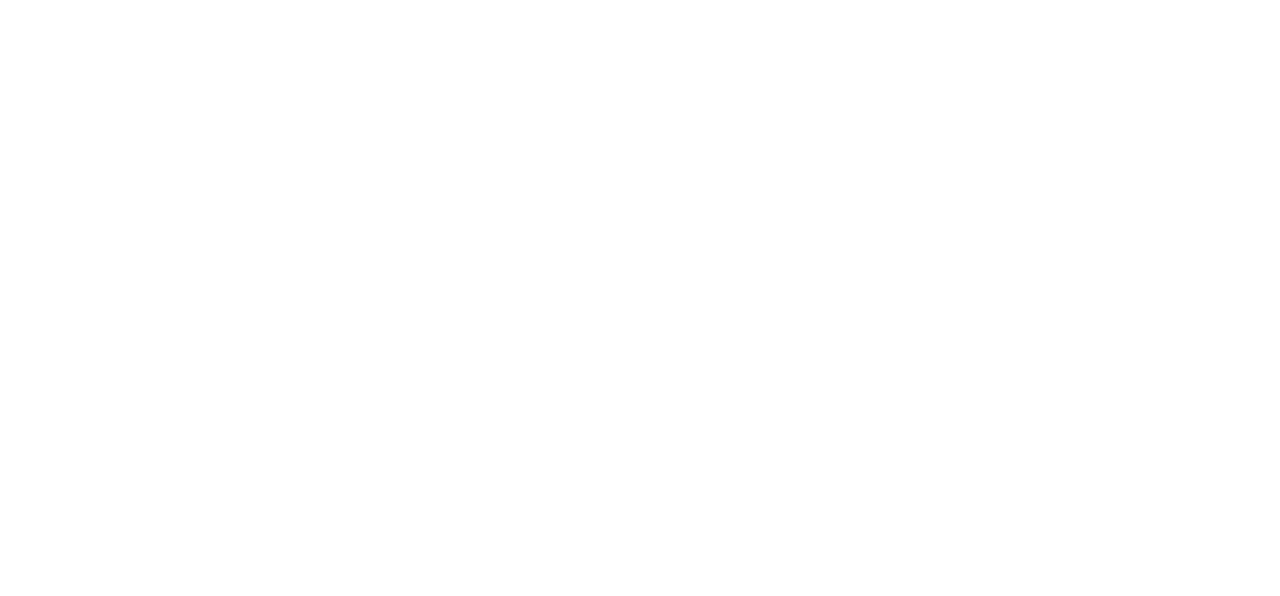
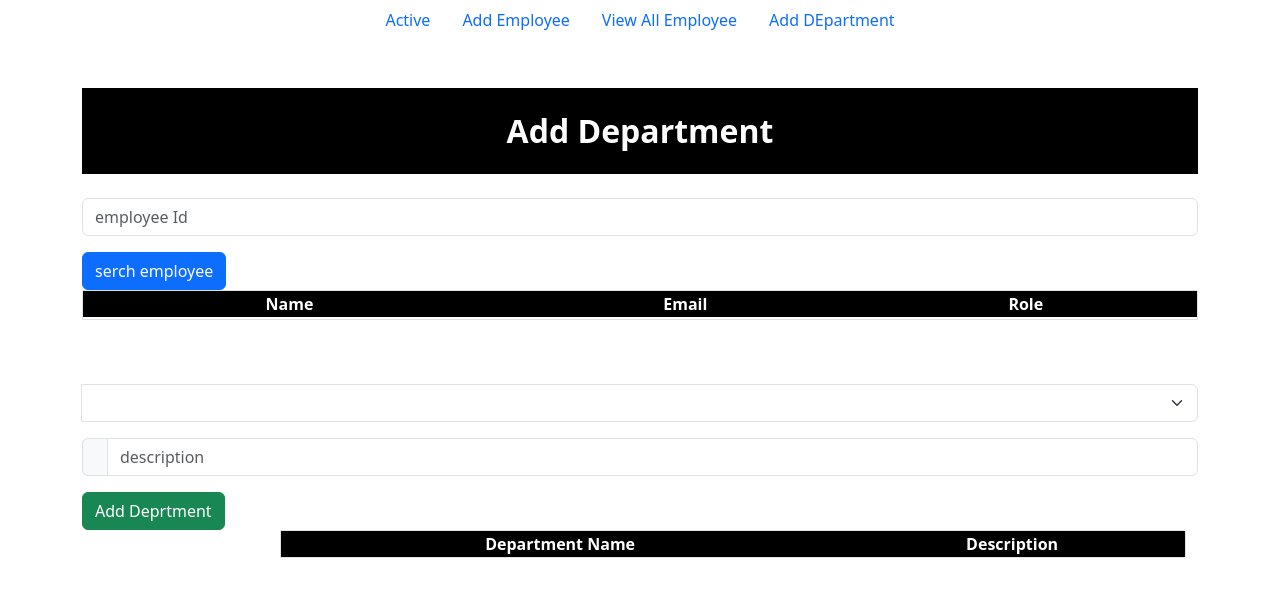
Before and after one commit to dineshalahakoon/emp-frontend, an Angular app: page /add-department in a window 1280 px wide. Before the commit this address led to /. Shown: the top 596 px of the page. Built offline with nearby package versions, Linux system fonts and the light colour scheme.

Commit message:
Validation add

```diff
--- a/src/app/app.component.ts
+++ b/src/app/app.component.ts
@@ -2,10 +2,11 @@ import { Component } from '@angular/core';
 import { RouterOutlet } from '@angular/router';
 import { ManageEmployeeComponent } from './page/manage-employee/manage-employee.component';
 import { ViewAllEmployeeComponent } from './page/view-all-employee/view-all-employee.component';
+import { AddDepartmentComponent } from './page/add-department/add-department.component';
 
 @Component({
   selector: 'app-root',
-  imports: [RouterOutlet,ManageEmployeeComponent,ViewAllEmployeeComponent],
+  imports: [RouterOutlet,ManageEmployeeComponent,ViewAllEmployeeComponent,AddDepartmentComponent],
   templateUrl: './app.component.html',
   styleUrl: './app.component.css'
 })
--- a/src/app/common/nav/nav.component.html
+++ b/src/app/common/nav/nav.component.html
@@ -3,12 +3,17 @@
     <button class="nav-link active" aria-current="page" href="#">Active</button>
   </li>
   <li class="nav-item">
+
+
     <button class="nav-link"[routerLink]="['/add-employee']">Add Employee</button>
   </li>
   <li class="nav-item">
     <button class="nav-link" [routerLink]="['/view-all']">View All Employee</button>
   </li>
+
   <li class="nav-item">
-    <button class="nav-link disabled" aria-disabled="true">Disabled</button>
+    <button class="nav-link" [routerLink]="['/add-department']">Add DEpartment</button>
   </li>
+
+
 </ul>
--- /dev/null
+++ b/src/app/page/add-department/add-department.component.html
@@ -0,0 +1,69 @@
+<app-nav></app-nav>
+<div class="container mt-5">
+  <h2 class="text-center mb-4 bg-black p-4 text-white fw-bolder">Add Department</h2>
+
+  <div class="input-group mb-3">
+    <input type="text" id="employee-id" class="form-control" [(ngModel)]="department.employe1.id"
+      placeholder="employee Id" aria-label="Email" aria-describedby="basic-addon2">
+
+  </div>
+
+
+  <button type="button" class="btn btn-primary" (click)="FindEmployee()">serch employee</button>
+  <div class="input-group mb-3">
+
+
+    <table class="table border ">
+      <tr class="boeder text-center bg-black text-white">
+        <th>Name</th>
+        <th>Email</th>
+        <th>Role</th>
+        <th></th>
+      </tr>
+
+      <tr>
+
+        <td>{{empName}}</td>
+        <td>{{empEmail}}</td>
+        <td>{{empRole}}</td>
+
+      </tr>
+
+    </table>
+
+    <select class="form-select mt-5" [(ngModel)]="department.name" aria-label="Default select example">
+      <option selected>Department</option>
+      <option value="it department ">It department</option>
+      <option value="maintanance department">maintanance department</option>
+      <option value="HR department">HR department</option>
+    </select>
+  </div>
+
+  <div class="input-group mb-3">
+    <span class="input-group-text" id="basic-addon1"></span>
+    <input type="text" class="form-control" [(ngModel)]="department.description" placeholder="description"
+      aria-label="Lastname" aria-describedby="basic-addon1">
+  </div>
+  <button type="button" class="btn btn-success" (click)="AddDEpartment()">Add Deprtment</button>
+
+
+  <div class="container">
+    <div class="row">
+        <div class="col-2 "></div>
+        <div class="col-10 ">
+          <table class="table border">
+            <tr class="border text-center bg-black text-white">
+              <th>Department Name</th>
+              <th>Description</th>
+            </tr>
+
+            <tr *ngFor="let obj of departmentList">
+              <td>{{ obj.name }}</td>
+              <td>{{ obj.description }}</td>
+            </tr>
+          </table>
+        </div>
+    </div>
+</div>
+
+</div>
--- /dev/null
+++ b/src/app/page/add-department/add-department.component.ts
@@ -0,0 +1,95 @@
+import { Component } from '@angular/core';
+import { NavComponent } from "../../common/nav/nav.component";
+import { HttpClient, HttpClientModule, HttpHeaders } from '@angular/common/http';
+import Swal from 'sweetalert2';
+import { FormsModule } from '@angular/forms';
+import { CommonModule } from '@angular/common';
+
+@Component({
+  selector: 'app-add-department',
+  imports: [NavComponent,HttpClientModule,FormsModule,CommonModule],
+  templateUrl: './add-department.component.html',
+  styleUrl: './add-department.component.css'
+})
+export class AddDepartmentComponent {
+
+
+
+  constructor(private http:HttpClient){}
+
+  // {"name":"Human ssdds",
+  //   "description":"handel employee relations",
+  //   "employe1":{
+  //       "id":2
+  //       }
+  //   }
+
+
+
+  public getemployee:any;
+  public empName = undefined;
+  public empEmail=undefined;
+  public empRole=undefined;
+  FindEmployee(){
+    this.departmentList = [];
+    const headers = new HttpHeaders({
+      'Content-Type':'Application/json',
+      'Authorization':'amFuZV9kb2U6c2VjdXJlNDU2a'
+    });
+
+   let empID=this.department.employe1.id
+
+    this.http.get(`http://localhost:8080/emp-controller/find-by-id/${empID}`,{headers}).subscribe(res=>{
+        this.getemployee=res;
+        console.log(res)
+        console.log
+        this.empName=this.getemployee.fristName
+        this.empEmail=this.getemployee.email
+        this.empRole=this.getemployee.role.name
+
+      })
+
+
+
+
+  }
+
+  public department={
+
+    name:undefined,
+    description:undefined,
+
+
+    employe1:{
+      id:""
+    }
+    }
+     departmentList: any[] = [];
+
+    AddDEpartment(){
+
+      this.departmentList.push({ ...this.department });
+
+console.log(this.departmentList);
+console.log(this.department);
+const headers = new HttpHeaders({
+  'Content-Type':'Application/json',
+  'Authorization':'amFuZV9kb2U6c2VjdXJlNDU2a'
+});
+
+
+    this.http.post("http://localhost:8080/department/add-department" ,this.department,{headers}).subscribe(
+
+      (data)=>{
+        Swal.fire({
+          title: "success!",
+          icon: "success",
+
+        });
+
+
+      }
+
+    )
+  }
+}
--- a/src/app/page/manage-employee/manage-employee.component.html
+++ b/src/app/page/manage-employee/manage-employee.component.html
@@ -7,6 +7,7 @@
       <span class="input-group-text" id="text-id"></span>
       <input type="text" class="form-control"  [(ngModel)]="empId" placeholder="Id" aria-label="Fristname" aria-describedby="basic-addon1">
     </div>
+
 
 
     <div class="input-group mb-3">
--- a/src/app/page/manage-employee/manage-employee.component.ts
+++ b/src/app/page/manage-employee/manage-employee.component.ts
@@ -29,8 +29,8 @@ export class ManageEmployeeComponent {
     email:undefined,
     departmentlist:[
       {
-        name:"",
-        description:"",
+        name:undefined,
+        description:undefined,
         employee:{
           id:this.empId,
         }
--- a/src/app/page/view-all-employee/view-all-employee.component.ts
+++ b/src/app/page/view-all-employee/view-all-employee.component.ts
@@ -32,7 +32,7 @@ export class ViewAllEmployeeComponent {
   }
 
   getDepartmentNames(departmentList:any[]):string{
-    return departmentList.map(dept=>dept.name).join(', ');
+    return departmentList.map(dept=>dept.name).join('  , ');
 
   }
 
```
Also changed, not shown: src/app/app.routes.ts (+13 -1 lines), src/app/page/add-department/add-department.component.css (added), 1 other file (tests, documents, lock files or other folders).
